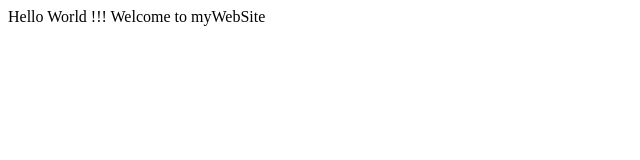
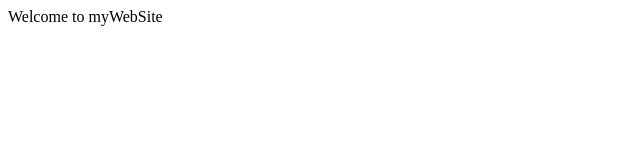
Before and after one commit to zinzin30/testGit2, a plain HTML site: page Index.html in a window 1280 px wide. Shown: the whole page, without its empty margins (0-640 px from the left). Drawn offline with Linux system fonts and the light colour scheme.

Commit message:
remove hello world massage

```diff
--- a/Index.html
+++ b/Index.html
@@ -3,6 +3,5 @@
 <head>
     <title>Test for GITHUB MINI COURSE</title>
 </head>
-<body>Hello World !!!</body>
 <body>Welcome to myWebSite</h2>
 </body>
```
